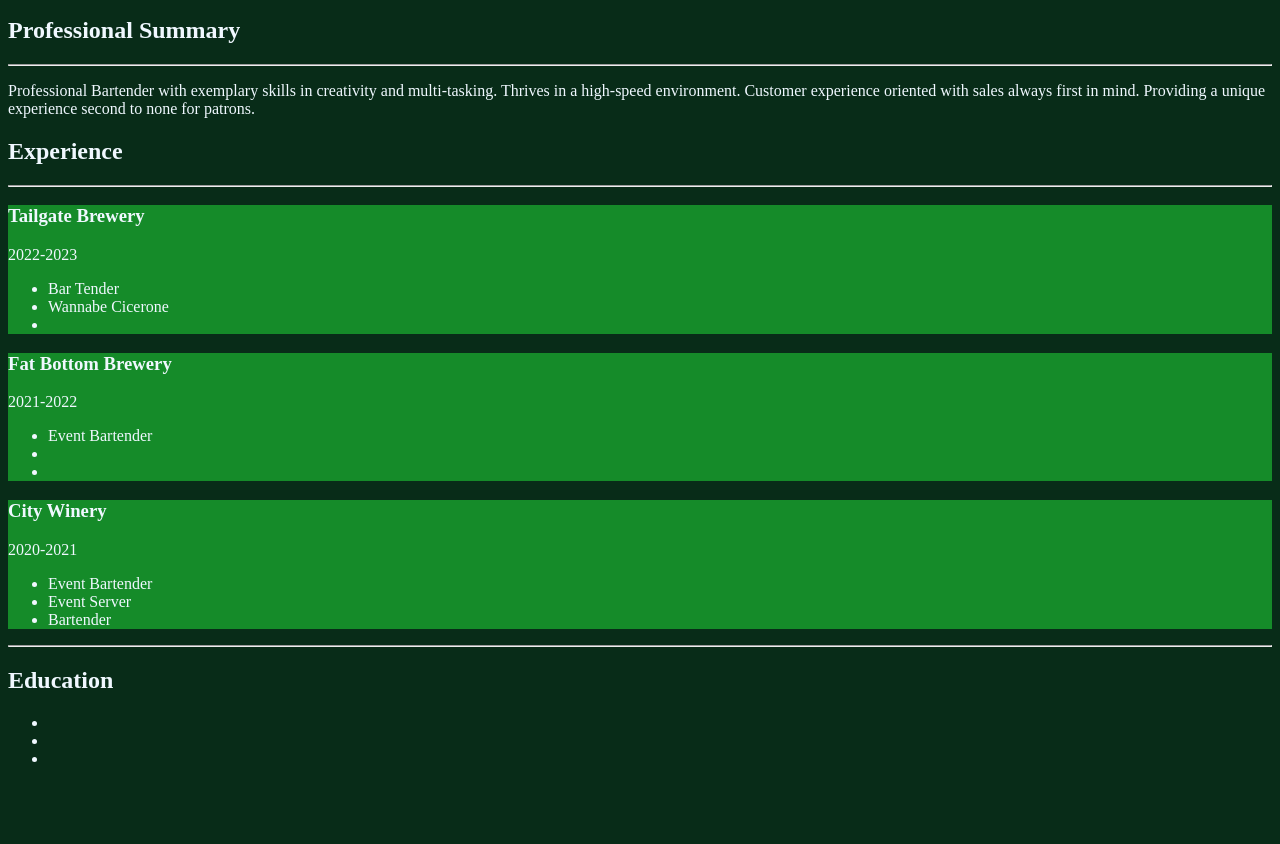
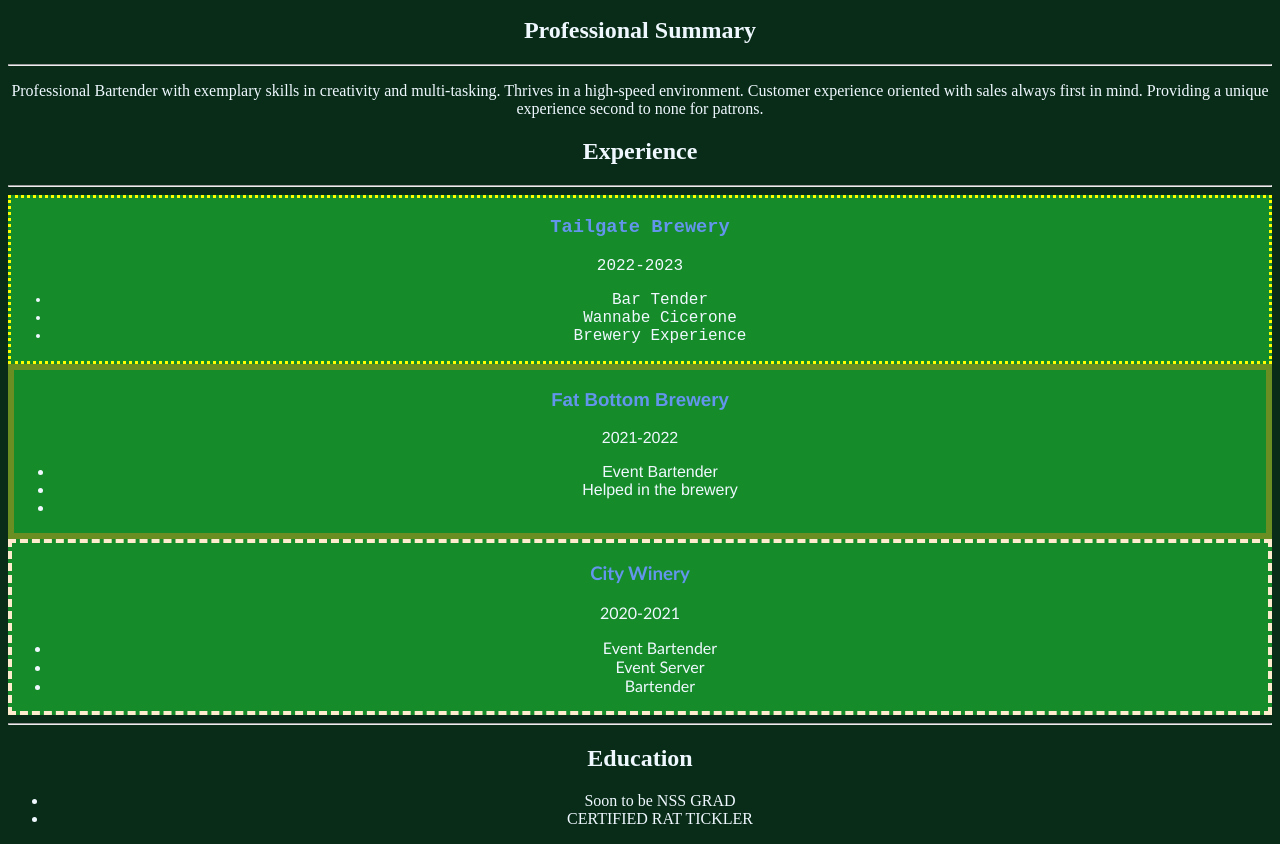
Before and after one commit to DWLAW/LAB-HTML-Resume, a plain HTML site: page index.html in a window 1280 px wide. Shown: the part 137-981 px from the top of the page. Before the commit the page ends 921 px from the top, so only its background shows below. Drawn offline with Linux system fonts and the light colour scheme; a script that the page names is missing.

Commit message:
Finished

```diff
--- a/index.html
+++ b/index.html
@@ -26,25 +26,25 @@
 
     <h2>Experience</h2>
     <hr/>
-    <article>
+    <article id="article1">
       <h3>Tailgate Brewery</h3>
       <span>2022-2023</span>
       <ul>
         <li>Bar Tender</li>
         <li>Wannabe Cicerone</li>
-        <li></li>
+        <li>Brewery Experience</li>
       </ul>
       </article>
-      <article id="FatBottom">
+      <article id="article2">
         <h3>Fat Bottom Brewery</h3>
         <span>2021-2022</span>
         <ul>
           <li>Event Bartender</li>
-          <li></li>
+          <li>Helped in the brewery</li>
           <li></li>
         </ul>
         </article>
-        <article id="cityWinery">
+        <article id="article3">
           <h3>City Winery</h3>
           <span>2020-2021</span>
           <ul>
@@ -56,9 +56,9 @@
           <hr/>
        <h2>Education</h2>
        <ul>
-        <li></li>
-        <li></li>
-        <li></li>
+        <li>Soon to be NSS GRAD</li>
+        <li>CERTIFIED RAT TICKLER</li>
+
        </ul>
 
 
--- a/main.css
+++ b/main.css
@@ -1,7 +1,24 @@
 body {
   color: aliceblue;
   background-color: rgb(8, 44, 24);
+  text-align: center;
 }
  article {
   background-color: rgb(21, 139, 41);
+  text-align: center;
 }
+h3 {
+color: cornflowerblue;
+}
+#article1 {
+  font-family: 'Courier New', Courier, monospace;
+  border: 3px dotted yellow;
+}
+#article2 {
+  font-family: 'Franklin Gothic Medium', 'Arial Narrow', Arial, sans-serif;
+  border: 6px solid olivedrab;
+}
+#article3 {
+  font-family: 'Gill Sans', 'Gill Sans MT', Calibri, 'Trebuchet MS', sans-serif;
+  border: 4px dashed blanchedalmond;
+}
```
